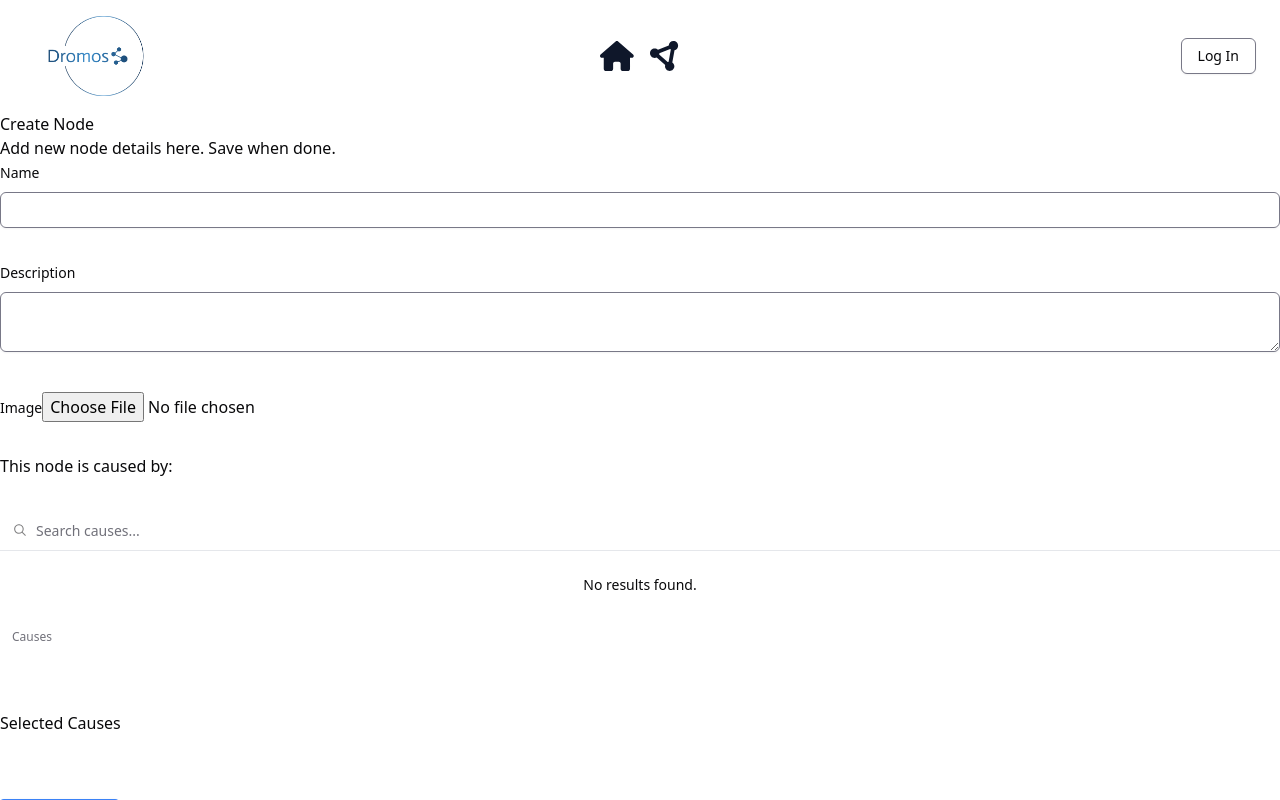
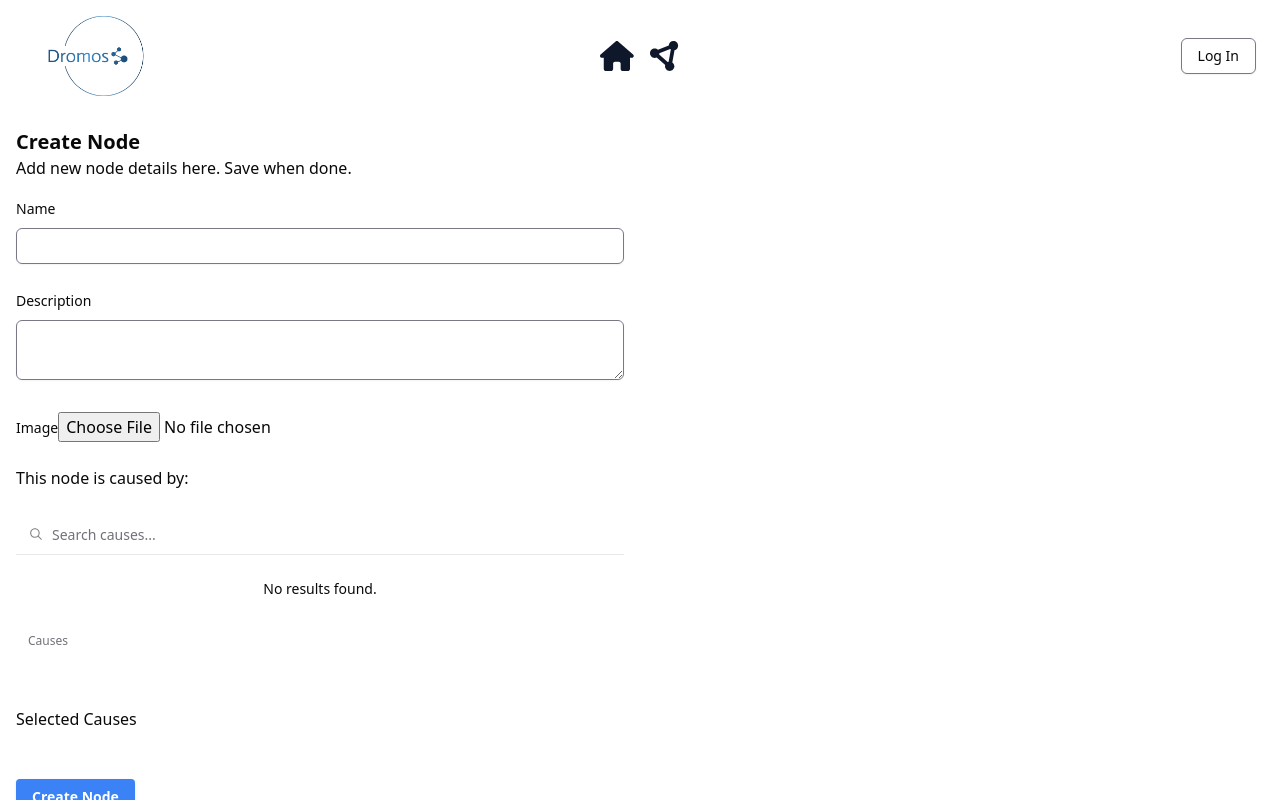
Before and after one commit to laskinner/dromos, a React (Vite) app: page /create-node in a window 1280 px wide. Built offline with nearby package versions, Linux system fonts and the light colour scheme.

Commit message:
Restyled the CreatNode form, added GraphRenderer to the view

```diff
--- a/src/components/CreateNode.tsx
+++ b/src/components/CreateNode.tsx
@@ -2,6 +2,7 @@
 
 import React, { useState } from "react";
 import { CauseSelector } from "@/components/CauseSelector";
+import { GraphRenderer } from "@/components/GraphRenderer";
 import { useToast } from "@/components/ui/use-toast";
 import { zodResolver } from "@hookform/resolvers/zod";
 import { useNavigate } from "react-router-dom";
@@ -83,11 +84,14 @@ export const CreateNode: React.FC = () => {
   };
 
   return (
-    <>
-      <h1>Create Node</h1>
-      <h2> Add new node details here. Save when done.</h2>
+    <div className="flex h-full">
+      <div className="w-1/2 p-4">
+        <h1 className="text-xl font-bold">Create Node</h1>
+        <h2 className="text-md mb-4">
+          Add new node details here. Save when done.
+        </h2>
         <Form {...form}>
-        <form onSubmit={form.handleSubmit(onSubmit)} className="space-y-8">
+          <form onSubmit={form.handleSubmit(onSubmit)} className="space-y-6">
             <FormField
               control={form.control}
               name="title"
@@ -137,6 +141,10 @@ export const CreateNode: React.FC = () => {
             </Button>
           </form>
         </Form>
-    </>
+      </div>
+      <div className="w-1/2 h-full">
+        <GraphRenderer />
+      </div>
+    </div>
   );
 };
--- a/src/components/GraphRenderer.tsx
+++ b/src/components/GraphRenderer.tsx
@@ -14,7 +14,7 @@ interface GraphData {
   edges: EdgeData[];
 }
 
-const GraphRenderer: React.FC = () => {
+export const GraphRenderer: React.FC = () => {
   const selectedAreaId = useAreaStore((state) => state.selectedAreaId);
   const { selectNode } = useNodeStore();
   const layoutAlgorithm = useLayoutStore((state) => state.layoutAlgorithm);
@@ -85,5 +85,3 @@ const GraphRenderer: React.FC = () => {
 
   return <div ref={containerRef} className="w-full h-full" />;
 };
-
-export default GraphRenderer;
--- a/src/components/GraphView.tsx
+++ b/src/components/GraphView.tsx
@@ -1,6 +1,6 @@
 import React, { useEffect } from "react";
 import { useNavigate } from "react-router-dom";
-import GraphRenderer from "./GraphRenderer";
+import { GraphRenderer } from "./GraphRenderer";
 import GraphSelector from "./GraphSelector";
 import { CreateGraph } from "./CreateGraph";
 import { useAreaStore } from "@/stores/useAreaStore";
```
Lines whose indentation alone changed are shown as unchanged.
